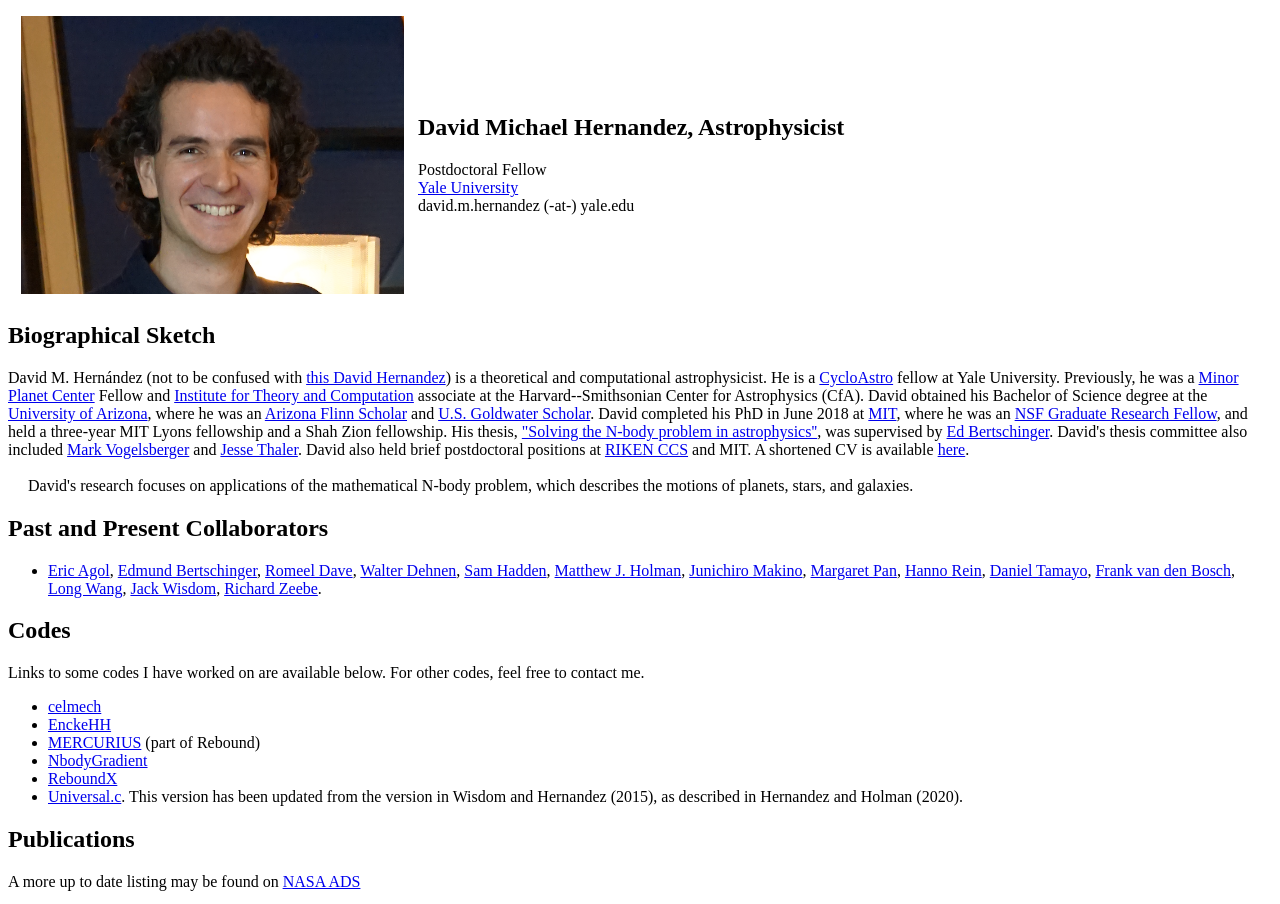
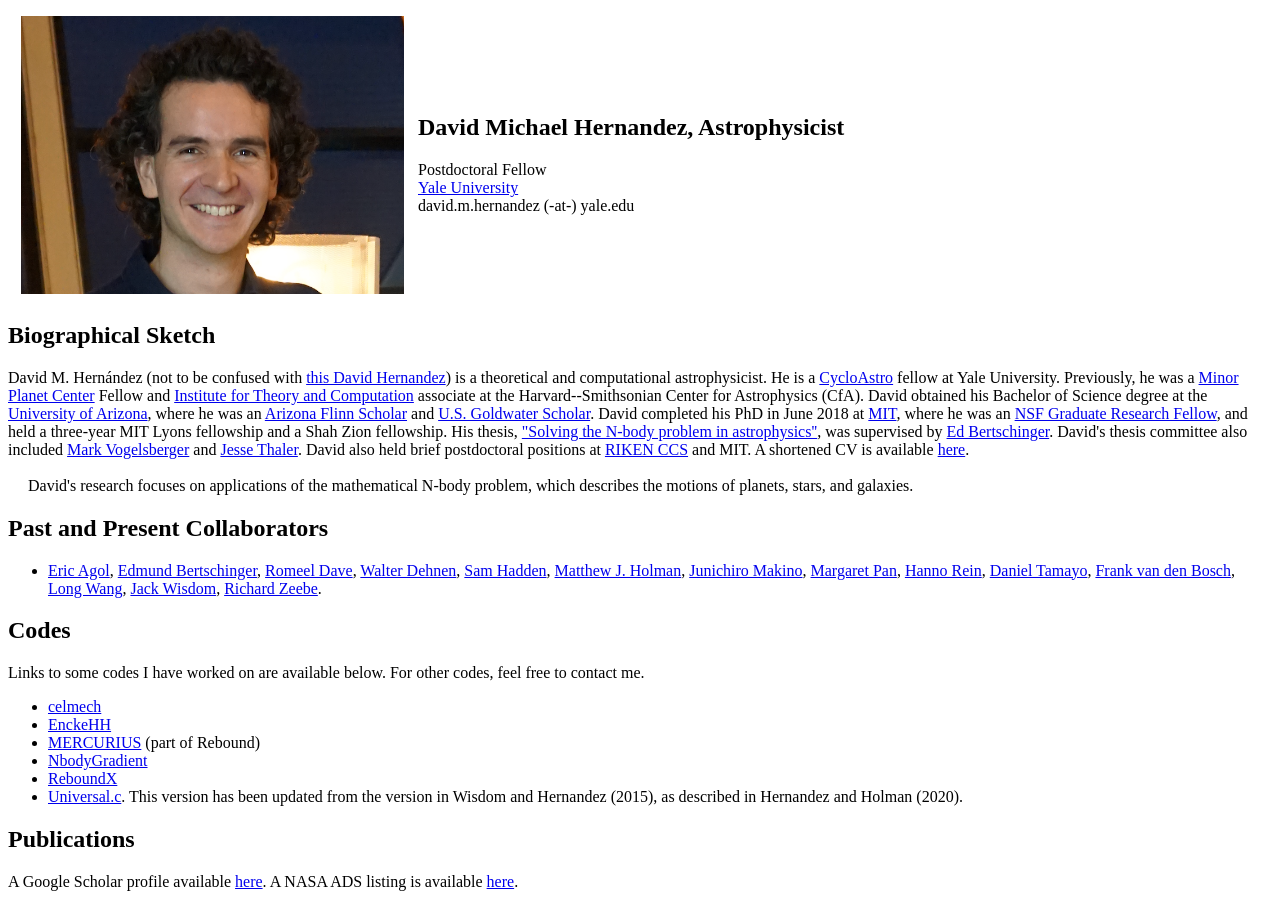
Before and after one commit to dmhernan/Web2, a plain HTML site: page index.html in a window 1280 px wide. Shown: the top 904 px of the page. Drawn offline with Linux system fonts and the light colour scheme.

Commit message:
Add files via upload

```diff
--- a/index.html
+++ b/index.html
@@ -112,8 +112,7 @@ Universal.c</a>.  This version has been updated from the version in Wisdom and H
 <h2>Publications</h2>
 
 
-A more up to date listing may be found on <a HREF="https://ui.adsabs.harvard.edu/public-libraries/q4ICP6UfQMKtX3rDQJiuGQ">
-NASA ADS
+A Google Scholar profile available <a HREF="https://scholar.google.com/citations?hl=en&user=p5AHvM8AAAAJ"> here</a>.  A NASA ADS listing is available <a HREF="https://ui.adsabs.harvard.edu/public-libraries/q4ICP6UfQMKtX3rDQJiuGQ">here</a>.
 <ul>
 
 <ol reversed>
```
